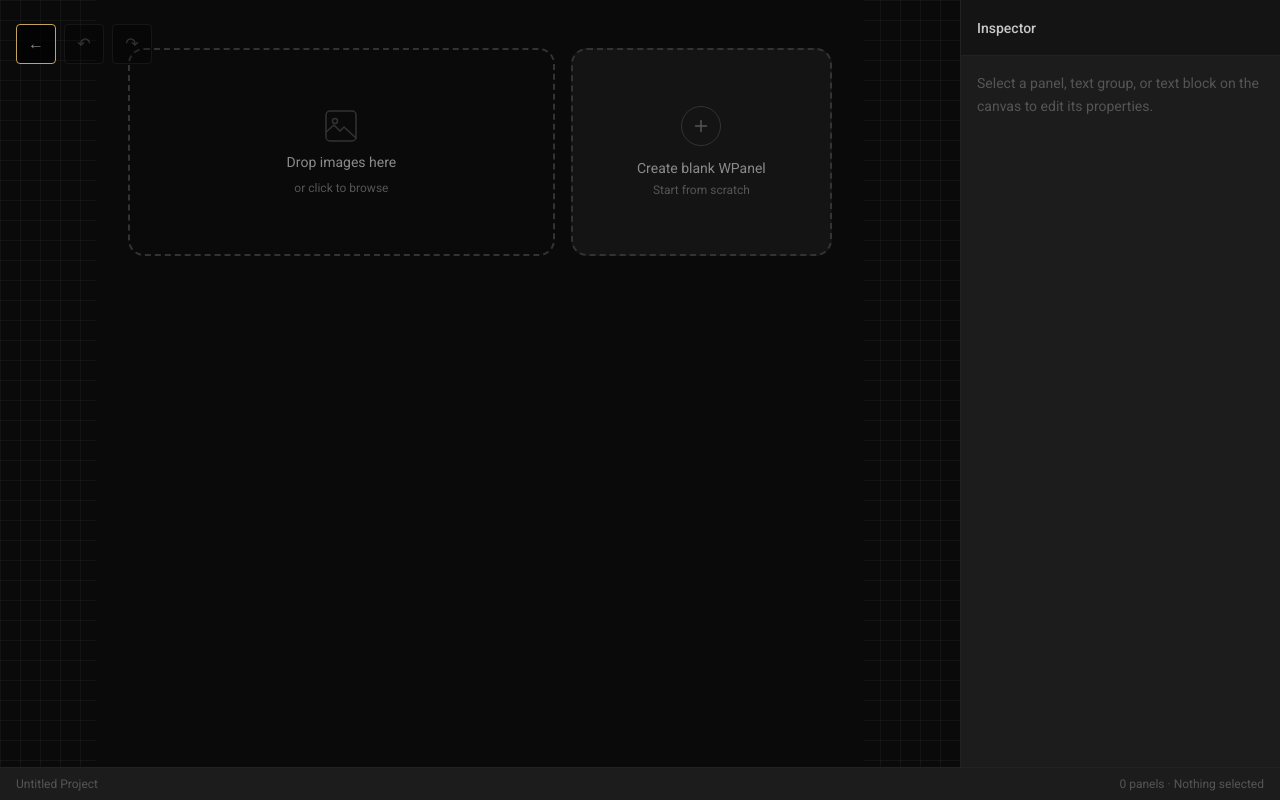
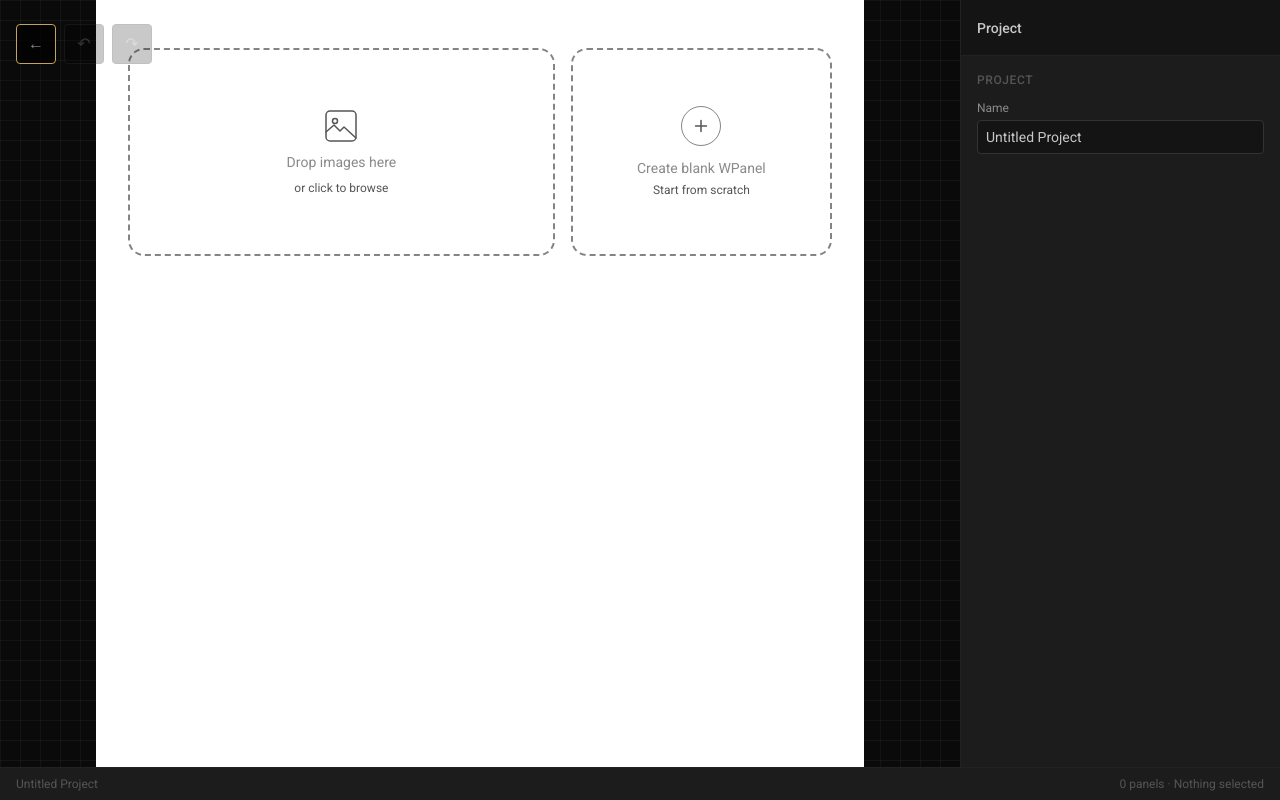
Before and after one commit to onth0s/takegumi, a Next.js app: page /workspace in a window 1280 px wide. Built offline with nearby package versions, Linux system fonts and the light colour scheme.

Commit message:
quicksave

```diff
--- a/package.json
+++ b/package.json
@@ -3,7 +3,7 @@
   "version": "0.1.0",
   "private": true,
   "scripts": {
-    "dev": "set NODE_OPTIONS=--disable-warning=DEP0205 && next dev",
+    "dev": "set NODE_OPTIONS=--disable-warning=DEP0205 --localstorage-file=NUL && next dev",
     "build": "next build",
     "start": "next start",
     "lint": "eslint"
--- a/src/components/canvas/WProject/WProject.tsx
+++ b/src/components/canvas/WProject/WProject.tsx
@@ -50,7 +50,7 @@ export default function WProject({ project }: Props) {
   return (
     <div
       onClick={handleCanvasClick}
-      className="w-4/5 bg-background h-full overflow-y-auto no-scrollbar flex flex-col gap-8 p-8"
+      className="w-4/5 bg-white h-full overflow-y-auto no-scrollbar flex flex-col gap-8 p-8"
     >
       {project.panels.map((panel, i) => (
         <div
@@ -87,9 +87,9 @@ export default function WProject({ project }: Props) {
           id="create-blank-wpanel-btn"
           onClick={handleCreateBlankPanel}
           onKeyDown={(e) => e.key === "Enter" && handleCreateBlankPanel()}
-          className="group flex flex-col items-center justify-center gap-3 flex-[3.5] h-52 px-8 border-2 border-dashed rounded-2xl cursor-pointer transition-colors duration-200 outline-none focus-visible:ring-1 focus-visible:ring-accent/50 border-border-default bg-surface hover:border-accent/50 hover:bg-accent/5"
+          className="group flex flex-col items-center justify-center gap-3 flex-[3.5] h-52 px-8 border-2 border-dashed rounded-2xl cursor-pointer transition-colors duration-200 outline-none focus-visible:ring-1 focus-visible:ring-accent/50 border-border-default/60 hover:border-accent/50 hover:bg-accent/5"
         >
-          <div className="w-10 h-10 rounded-full border border-border-default flex items-center justify-center group-hover:border-accent/50 transition-colors duration-200">
+          <div className="w-10 h-10 rounded-full border border-border-default/60 flex items-center justify-center group-hover:border-accent/50 transition-colors duration-200">
             <svg width="16" height="16" viewBox="0 0 16 16" fill="none" className="text-text-tertiary group-hover:text-accent transition-colors duration-200">
               <path d="M8 2.5V13.5M2.5 8H13.5" stroke="currentColor" strokeWidth="1.5" strokeLinecap="round"/>
             </svg>
--- a/src/components/layout/Editor/Inspector.tsx
+++ b/src/components/layout/Editor/Inspector.tsx
@@ -9,6 +9,7 @@ import {
 } from "@/utils/findInProject";
 import { EmptyInspectorState } from "./inspector/InspectorFields";
 import PanelInspector from "./inspector/PanelInspector";
+import ProjectInspector from "./inspector/ProjectInspector";
 import TextBlockInspector from "./inspector/TextBlockInspector";
 import TextGroupInspector from "./inspector/TextGroupInspector";
 
@@ -20,7 +21,7 @@ function inspectorTitle(
   if (selectedBlockId) return "Text Block";
   if (selectedGroupId) return "Text Group";
   if (selectedPanelId) return "Panel";
-  return "Inspector";
+  return "Project";
 }
 
 export default function Inspector() {
@@ -50,6 +51,8 @@ export default function Inspector() {
     if (panel) {
       content = <PanelInspector panel={panel} />;
     }
+  } else if (project) {
+    content = <ProjectInspector project={project} />;
   }
 
   return (
--- /dev/null
+++ b/src/components/layout/Editor/inspector/ProjectInspector.tsx
@@ -0,0 +1,38 @@
+"use client";
+
+import { useCallback } from "react";
+import type { WProject } from "@/types/canvas";
+import { useProjectStore } from "@/stores/projectStore";
+import { FieldRow, InspectorInput, InspectorSection } from "./InspectorFields";
+
+interface Props {
+  project: WProject;
+}
+
+export default function ProjectInspector({ project }: Props) {
+  const updateProject = useProjectStore((s) => s.updateProject);
+
+  const handleNameChange = useCallback(
+    (e: React.ChangeEvent<HTMLInputElement>) => {
+      updateProject((draft) => {
+        draft.name = e.target.value;
+      }, "continuous");
+    },
+    [updateProject]
+  );
+
+  return (
+    <div className="flex flex-col gap-6">
+      <InspectorSection title="Project">
+        <FieldRow label="Name">
+          <InspectorInput
+            type="text"
+            value={project.name}
+            onChange={handleNameChange}
+            onBlur={() => useProjectStore.getState().endContinuousCommit()}
+          />
+        </FieldRow>
+      </InspectorSection>
+    </div>
+  );
+}
--- a/src/components/shared/ImageDropZone.tsx
+++ b/src/components/shared/ImageDropZone.tsx
@@ -48,7 +48,7 @@ export default function ImageDropZone({
         VARIANT_LAYOUT[variant],
         isDragOver
           ? "border-accent bg-accent/5"
-          : "border-border-default hover:border-accent/50 hover:bg-accent/5",
+          : "border-border-default/60 hover:border-accent/50 hover:bg-accent/5",
       ].join(" ")}
     >
       <svg
@@ -56,7 +56,7 @@ export default function ImageDropZone({
         height="36"
         viewBox="0 0 36 36"
         fill="none"
-        className="text-border-default group-hover:text-accent/40 transition-colors duration-200"
+        className="text-text-tertiary group-hover:text-accent/40 transition-colors duration-200"
       >
         <rect x="3" y="3" width="30" height="30" rx="4" stroke="currentColor" strokeWidth="1.5" />
         <circle cx="12" cy="13" r="2.5" stroke="currentColor" strokeWidth="1.5" />
```
